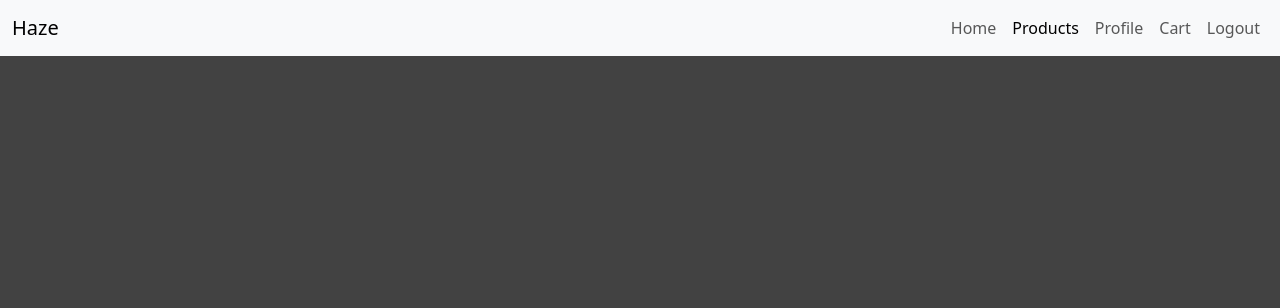
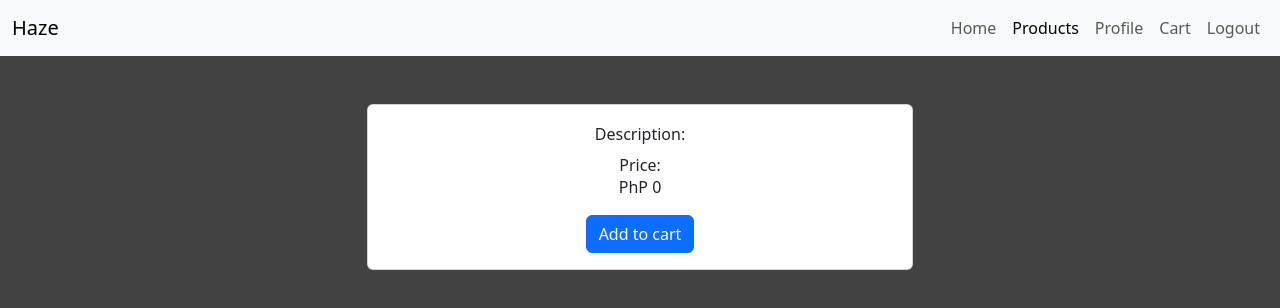
Before and after one commit to adryanbabaran/full-stack, a React (Create React App) app: page /products/1 in a window 1280 px wide. Shown: the top 308 px of the page. Built offline with nearby package versions, Linux system fonts and the light colour scheme; no server answers.

Commit message:
Add s70 deliverables

```diff
--- a/src/App.js
+++ b/src/App.js
@@ -5,6 +5,7 @@ import { Route, Routes } from "react-router-dom";
 
 import AppNavbar from "./components/AppNavbar";
 import AddProduct from './pages/AddProduct';
+import AddtoCart from './pages/AddtoCart';
 import Home from './pages/Home';
 import Login from './pages/Login';
 import Logout from './pages/Logout';
@@ -70,6 +71,7 @@ function App() {
         <Container fluid>
           <Routes>
             <Route path="/addProduct" element={<AddProduct />}/>
+            <Route path="/products/:productId" element={<AddtoCart />}/>
             <Route path="/" element={<Home />}/>
             <Route path="/login" element={<Login />}/>
             <Route path="/logout" element={<Logout />}/>
--- a/src/components/ProductCard.js
+++ b/src/components/ProductCard.js
@@ -60,7 +60,7 @@ export default function ProductCard({productProp}) {
                     <Card.Subtitle>Price:</Card.Subtitle>
                     <Card.Text>PhP { price }</Card.Text>
                     {/*<Card.Text>Enrollees: { count }</Card.Text>*/}
-                    <Link className="btn btn-primary" to={`/products/${_id}`}>Details</Link>
+                    <Link className="btn btn-primary" to={`/products/${_id}`}>Add to cart</Link>
                 </Card.Body>
             </Card>
         )
--- /dev/null
+++ b/src/pages/AddtoCart.js
@@ -0,0 +1,112 @@
+import { useContext, useEffect, useState } from "react";
+import { Container, Card, Button, Row, Col } from "react-bootstrap";
+import { useParams, useNavigate, Link } from "react-router-dom";
+import Swal from "sweetalert2";
+import UserContext from "../UserContext";
+
+export default function AddToCart(){
+
+	const { user } =  useContext(UserContext);
+
+	// The "useParams" hook allows us to retrieve the courseId passed via the URL
+	const { productId } = useParams();
+
+	// Allows us to gain access to methods that will allow us to redirect a user to a different page after enrolling a course
+	//an object with methods to redirect the user
+	const navigate = useNavigate();
+
+	//const [quantity, setquantity] = useState(0);
+
+	const [name, setName] = useState("");
+	const [description, setDescription] = useState("");
+	const [price, setPrice] = useState(0);
+
+	const addToCart = (productId) => {
+
+		console.log("atc pdtId", productId);
+
+		fetch(`${process.env.REACT_APP_API_URL}/cart/addToCart`,{
+			method: "POST",
+			headers: {
+				"Content-Type": "application/json",
+				Authorization: `Bearer ${localStorage.getItem("token")}`
+			},
+			body: JSON.stringify({
+				productId: productId,
+				quantity: 1
+			})
+		}).then(res => res.json())
+			.then(data => {
+
+				console.log(data);
+				console.log(data.message);
+
+				if(data.message === "Product(s) Added Successfully"){
+
+					Swal.fire({
+					  title: "Product(s) Added Successfully",
+					  icon: "success"
+					});
+
+					// The navigate hook will allow us to navigate and redirect the user back to the courses page programmatically instead of using a component.
+					navigate("/products");
+
+				} else {
+
+					Swal.fire({
+					  title: "Something went wrong.",
+					  text: "Please try again.",
+					  icon: "error"
+					});
+
+				}
+
+			})
+
+	}
+
+	useEffect(() => {
+
+		console.log(productId);
+
+		fetch(`${process.env.REACT_APP_API_URL}/products/${productId}`)
+			.then(res => res.json())
+			.then(data => {
+
+				console.log(data);
+				console.log(data.product);
+
+				setName(data.product.name);
+				setDescription(data.product.description);
+				setPrice(data.product.price);
+
+			})
+
+	}, [productId]);
+
+
+	return (
+		<Container className="mt-5">
+			<Row>
+				<Col lg={{ span: 6, offset: 3}}>
+					<Card>
+						<Card.Body className="text-center">
+							<Card.Title>{name}</Card.Title>
+							<Card.Subtitle>Description:</Card.Subtitle>
+							<Card.Text>{description}</Card.Text>
+							<Card.Subtitle>Price:</Card.Subtitle>
+							<Card.Text>PhP {price}</Card.Text>
+							{
+								(user.id !== null) ?
+									<Button variant="primary" block="true" onClick={() => addToCart(productId)}>Add to cart</Button>
+								:
+									<Link className="btn btn-danger btn-block" to="/login">Add to cart</Link>
+							}
+						</Card.Body>
+					</Card>
+				</Col>
+			</Row>
+		</Container>
+	)
+
+}
```
